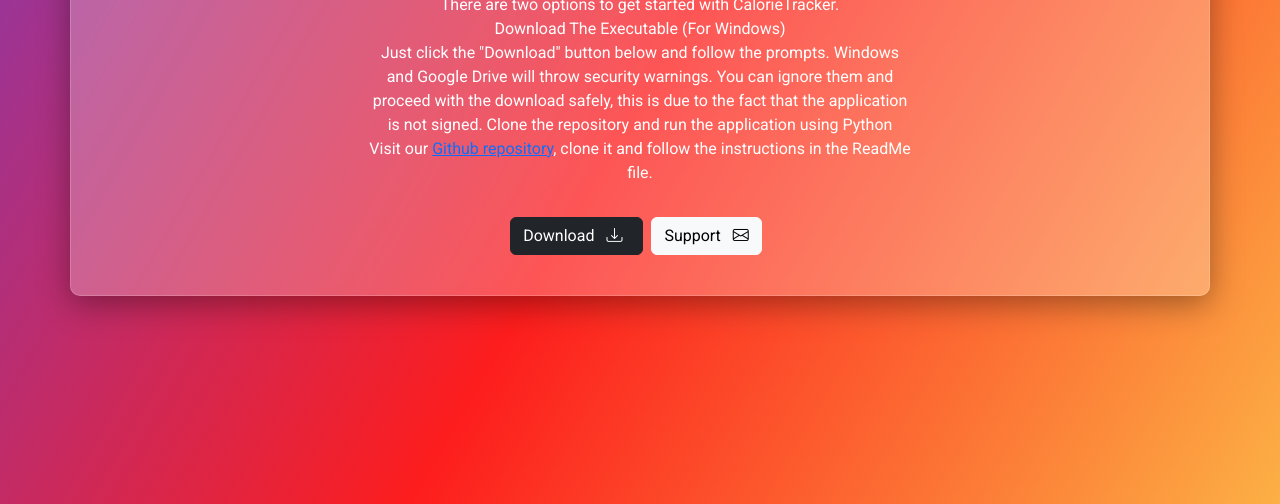
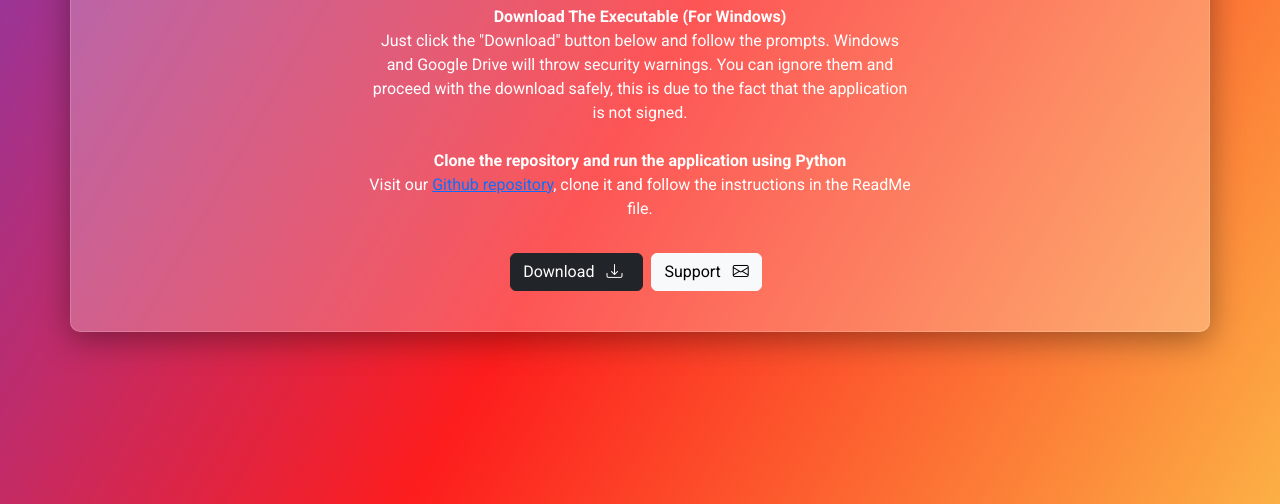
Before and after one commit to StevenSeagal98/calorie-tracker-site, a plain HTML site: page index.html in a window 1280 px wide. Shown: the part 296-800 px from the top of the page. Drawn offline with nearby package versions, Linux system fonts and the light colour scheme.

Commit message:
Update index.html

```diff
--- a/index.html
+++ b/index.html
@@ -13,12 +13,14 @@
             <div class="container m-auto d-flex flex-wrap justify-content-center align-items-center p-md-4 p-2">
                 <div class="content text-white text-center col-md-6 col-12">
                     <h1>Calorie Tracker</h1>
+
                     <p>There are two options to get started with CalorieTracker.
-                        <br />
-                        <span class="font-weight-bold">Download The Executable (For Windows)</span>
+                        <br /><br />
+                        <span class="fw-bold">Download The Executable (For Windows)</span>
                         <br />
                         Just click the <span class="font-weight-bold">"Download"</span> button below and follow the prompts. Windows and Google Drive will throw security warnings. You can ignore them and proceed with the download safely, this is due to the fact that the application is not signed.
-                        <span class="font-weight-bold">Clone the repository and run the application using Python</span>
+                      <br/><br/>
+                        <span class="fw-bold">Clone the repository and run the application using Python</span>
                         <br />
                         Visit our <a href="https://github.com/StevenSeagal98/cal-tkinter">Github repository</a>, clone it and follow the instructions in the ReadMe file.
                     </p>
```
